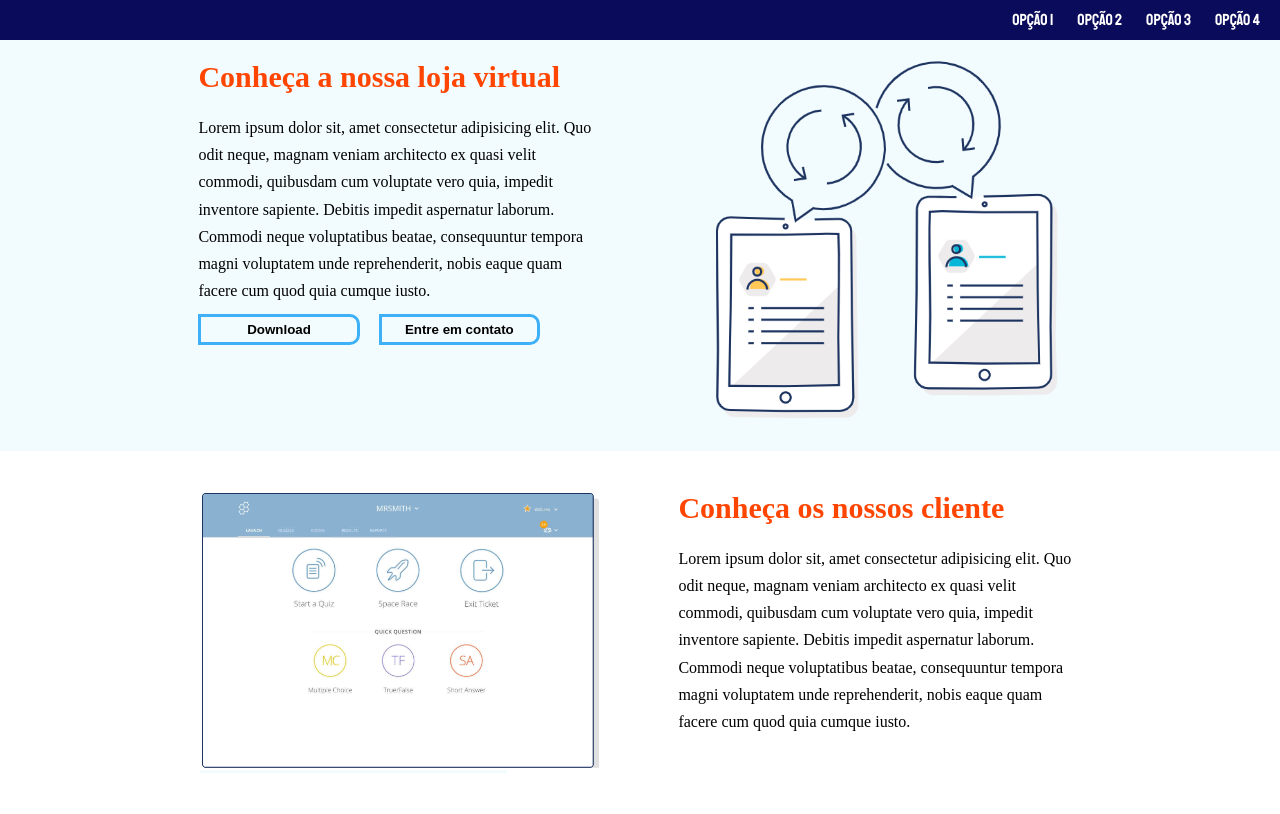
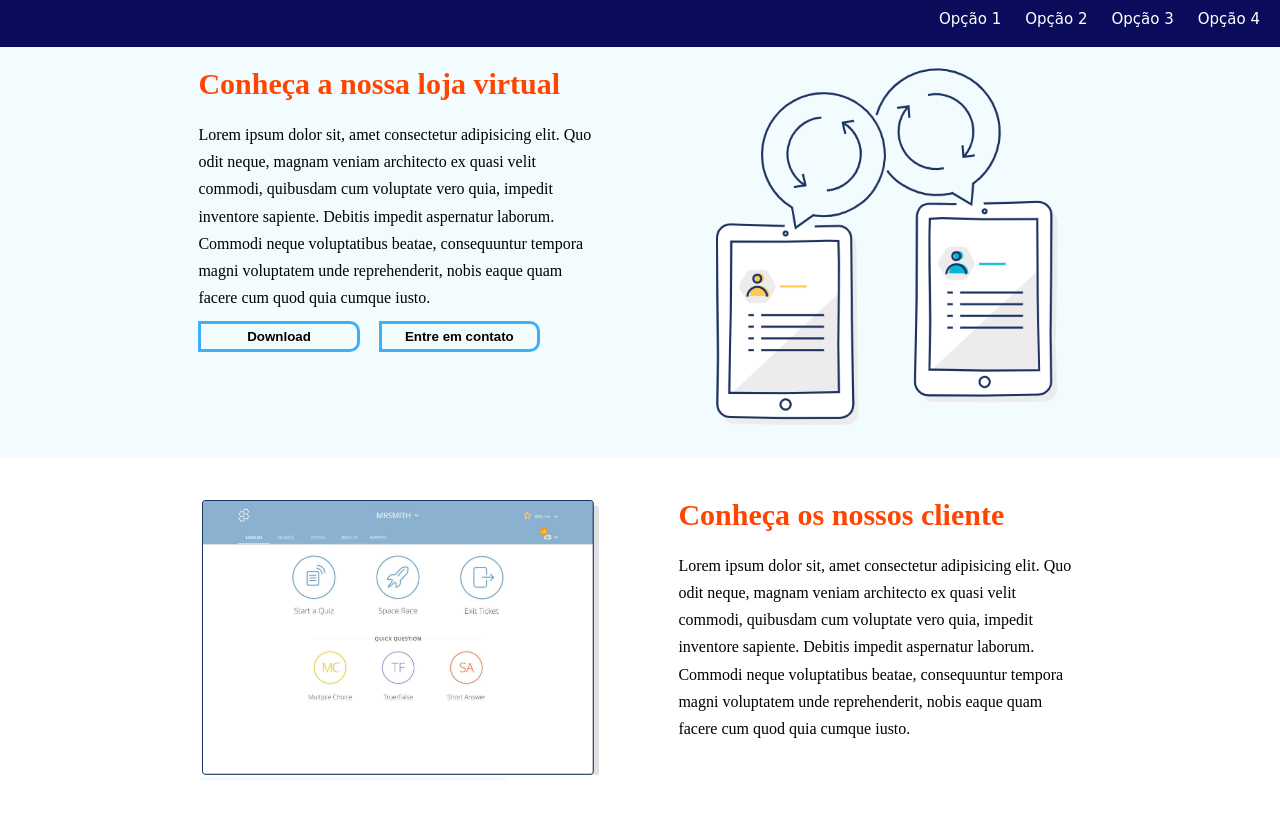
Before and after one commit to Phabliny/entrega_atividades_PWE, a plain HTML site: page atividade_responsividade/index.html in a window 1280 px wide. Drawn offline with Linux system fonts and the light colour scheme.

Commit message:
Alterações na fontes utilizadas no nav

```diff
--- a/atividade_responsividade/css/ourstrap.css
+++ b/atividade_responsividade/css/ourstrap.css
@@ -44,10 +44,7 @@
     .col-dg-12 {width:100.0%;}
 }
 
-@font-face {
-    font-family: 'font-staatliches';
-    src: url('/Staatliches-Regular.ttf');
-}
+@import url('https://fonts.googleapis.com/css2?family=Staatliches&display=swap');
 
 nav {
     background: rgb(11, 11, 92);
@@ -65,13 +62,14 @@ nav ul li {
 }
 
 nav a:link, nav a:visited{
-    height: 35px;
+    height: 40px;
     text-decoration: none;
-    font-family: 'font-staatliches';
+    font-family: 'Staatliches', cursive;
+    font-size: 15px;
     color: white;
     display: inline-block;
     padding: 10px;
-    margin-bottom: 5px;
+    margin-bottom: 7px;
     box-sizing: border-box;
 }
 
```
